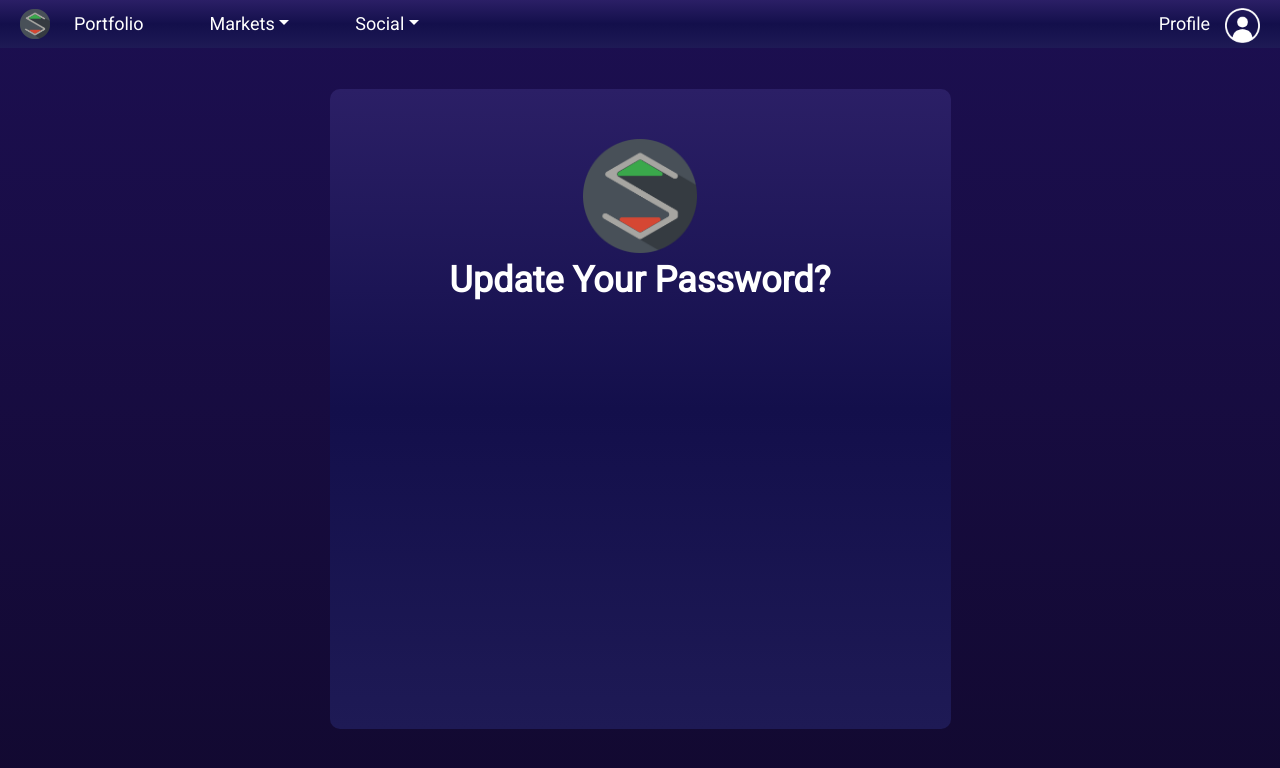
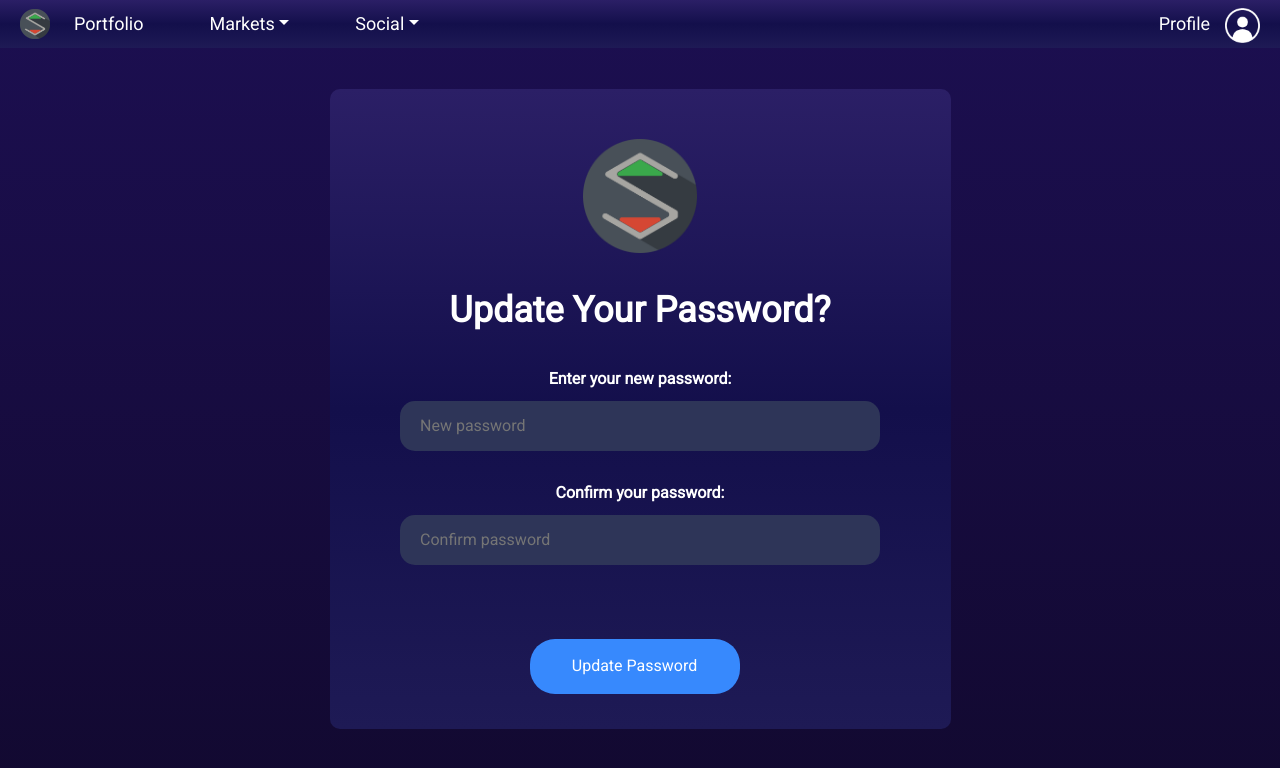
Before and after one commit to hjsith/Stocking-Up-V2, a React (Create React App) app in the folder client/: page /UpdatePassword in a window 1280 px wide. Shown: the top 768 px of the page. Built offline with nearby package versions, Linux system fonts and the light colour scheme.

Commit message:
Added update password page frontend

```diff
--- a/client/src/App.js
+++ b/client/src/App.js
@@ -15,7 +15,7 @@ class App extends React.Component {
     return (
       <Router>
         <Switch>
-          <Route path="/Profile" component={Profile} />
+          <Route path="/Profile" render={(props) => <Profile {...props} />} />
           <Route path="/temp" component={temp} />
           <Route path="/UpdatePassword" component={UpdatePassword} />
           <Route exact path="/">
--- a/client/src/assets/css/UpdatePassword.scss
+++ b/client/src/assets/css/UpdatePassword.scss
@@ -28,9 +28,83 @@
   padding: 0px;
 }
 
-.PasswordChangeContainer .Title {
+.PasswordTitle {
   color: white;
   font-size: 36px;
   font-family: "Roboto", sans-serif;
   font-weight: bold;
+  margin-top: 30px;
 }
+
+.PasswordUpdateForm {
+}
+
+.PasswordUpdateForm > * {
+  display: block;
+  margin: 0 auto 0 auto;
+}
+
+.PasswordUpdateForm > .FormLabel {
+  color: white;
+  margin-top: 30px;
+  font-weight: bold;
+  font-size: 16px;
+}
+
+.PasswordUpdateForm > div > .inputTextfield {
+  margin-top: 10px;
+  height: 50px;
+  width: 480px;
+  border-radius: 15px;
+  border: none;
+  padding-left: 20px;
+  font-size: 16px;
+  background-color: #2e3558;
+  color: white;
+}
+
+.PasswordUpdateForm > .UpdateButton {
+  border-radius: 25px;
+  border: none;
+  color: white;
+  background-color: #3789fd;
+  width: 210px;
+  height: 55px;
+  position: absolute;
+  top: 550px;
+  left: 200px;
+}
+
+.PasswordErrorMessage {
+  color: #ff4b4b;
+  margin-top: 5px;
+  font-size: 14px;
+}
+
+.passowrdToolTip {
+  position: relative;
+  display: inline-block;
+}
+
+.passowrdToolTip .passwordToolTipText {
+  visibility: hidden;
+  width: 200px;
+  background-color: darkorchid;
+  color: #fff;
+  text-align: center;
+  border-radius: 6px;
+  padding: 5px 0;
+  font-size: 15px;
+  padding: 20px;
+  border-radius: 0px 25px 25px 25px;
+
+  /* Position the tooltip */
+  position: absolute;
+  right: -210px;
+  top: 20px;
+  z-index: 1;
+}
+
+.passowrdToolTip:hover .passwordToolTipText {
+  visibility: visible;
+}
--- /dev/null
+++ b/client/src/components/PasswordErrorMessage.js
@@ -0,0 +1,10 @@
+import React from "react";
+import "../assets/css/UpdatePassword.scss";
+
+class PasswordErrorMessage extends React.Component {
+  render() {
+    return <div className="PasswordErrorMessage">{this.props.message}</div>;
+  }
+}
+
+export default PasswordErrorMessage;
--- a/client/src/pages/UpdatePassword.js
+++ b/client/src/pages/UpdatePassword.js
@@ -2,16 +2,129 @@ import React from "react";
 import NavBar from "../components/NavBar";
 import "../assets/css/UpdatePassword.scss";
 import Logo from "../assets/images/stocking-up.png";
+import PasswordErrorMessage from "../components/PasswordErrorMessage";
+import { Redirect } from "react-router-dom";
+
+const passwordRegex = new RegExp(
+  "(?=.*[A-Za-z])(?=.*\\d)(?=.*[@$!%*#?&])[A-Za-z\\d@$!%*#?&]{8,}"
+);
+
 class UpdatePassword extends React.Component {
+  constructor(props) {
+    super(props);
+    this.state = {
+      InitialPassword: "",
+      PasswordToConfirm: "",
+      initalErrorMessage: "",
+      ConfirmErrorMessage: "",
+      redirect: false,
+    };
+    this.handleInitialPassword = this.handleInitialPassword.bind(this);
+    this.handlePasswordConfirm = this.handlePasswordConfirm.bind(this);
+    this.handleSubmit = this.handleSubmit.bind(this);
+  }
+
+  handleInitialPassword(event) {
+    this.setState({ InitialPassword: event.target.value });
+  }
+
+  handlePasswordConfirm(event) {
+    this.setState({ PasswordToConfirm: event.target.value });
+  }
+
+  handleSubmit(event) {
+    var determineRedirect = true;
+    if (passwordRegex.test(this.state.InitialPassword)) {
+      if (this.state.initalErrorMessage !== "") {
+        this.setState({ initalErrorMessage: "" });
+      }
+    } else {
+      if (this.state.initalErrorMessage === "") {
+        this.setState({
+          initalErrorMessage:
+            "Password is not in the specified format. Please follow the tooltip.",
+        });
+        determineRedirect = false;
+      }
+    }
+
+    if (this.state.InitialPassword === this.state.PasswordToConfirm) {
+      if (this.state.ConfirmErrorMessage !== "") {
+        this.setState({ ConfirmErrorMessage: "" });
+      }
+    } else {
+      if (this.state.ConfirmErrorMessage === "") {
+        this.setState({
+          ConfirmErrorMessage:
+            "Provided passwords do not match. Please type them in again.",
+        });
+        determineRedirect = false;
+      }
+    }
+
+    if (determineRedirect) {
+      this.setState({ redirect: true });
+    }
+    event.preventDefault();
+  }
   render() {
+    if (this.state.redirect) {
+      return (
+        <Redirect
+          to={{
+            pathname: "/Profile",
+            state: {
+              snackBarMessage: "Password has been successfully updated!",
+            },
+          }}
+        />
+      );
+    }
+
     return (
       <>
         <NavBar />
         <div className="PageContainer">
           <div className="PasswordChangeContainer">
             <img src={Logo} className="Logo" />
-            <div className="Title">Update Your Password?</div>
-            <div className="FormContainer"></div>
+            <div className="PasswordTitle">Update Your Password?</div>
+            <div className="FormContainer">
+              <form onSubmit={this.handleSubmit} className="PasswordUpdateForm">
+                <label className="FormLabel">Enter your new password:</label>
+                <div className="passowrdToolTip">
+                  <input
+                    className="inputTextfield"
+                    type="password"
+                    value={this.state.InitialPassword}
+                    onChange={this.handleInitialPassword}
+                    placeholder="New password"
+                  />
+                  <div className="passwordToolTipText">
+                    Your password must contain at least 8 characters, 1 upper
+                    case letter, 1 number and 1 special character!
+                  </div>
+                </div>
+                <PasswordErrorMessage message={this.state.initalErrorMessage} />
+                <label className="FormLabel">Confirm your password:</label>
+                <div>
+                  <input
+                    className="inputTextfield"
+                    type="password"
+                    value={this.state.PasswordToConfirm}
+                    onChange={this.handlePasswordConfirm}
+                    placeholder="Confirm password"
+                  />
+                </div>
+                <PasswordErrorMessage
+                  message={this.state.ConfirmErrorMessage}
+                />
+                <input
+                  className="UpdateButton"
+                  type="submit"
+                  value="Update Password"
+                />
+              </form>
+            </div>
           </div>
         </div>
       </>
```
